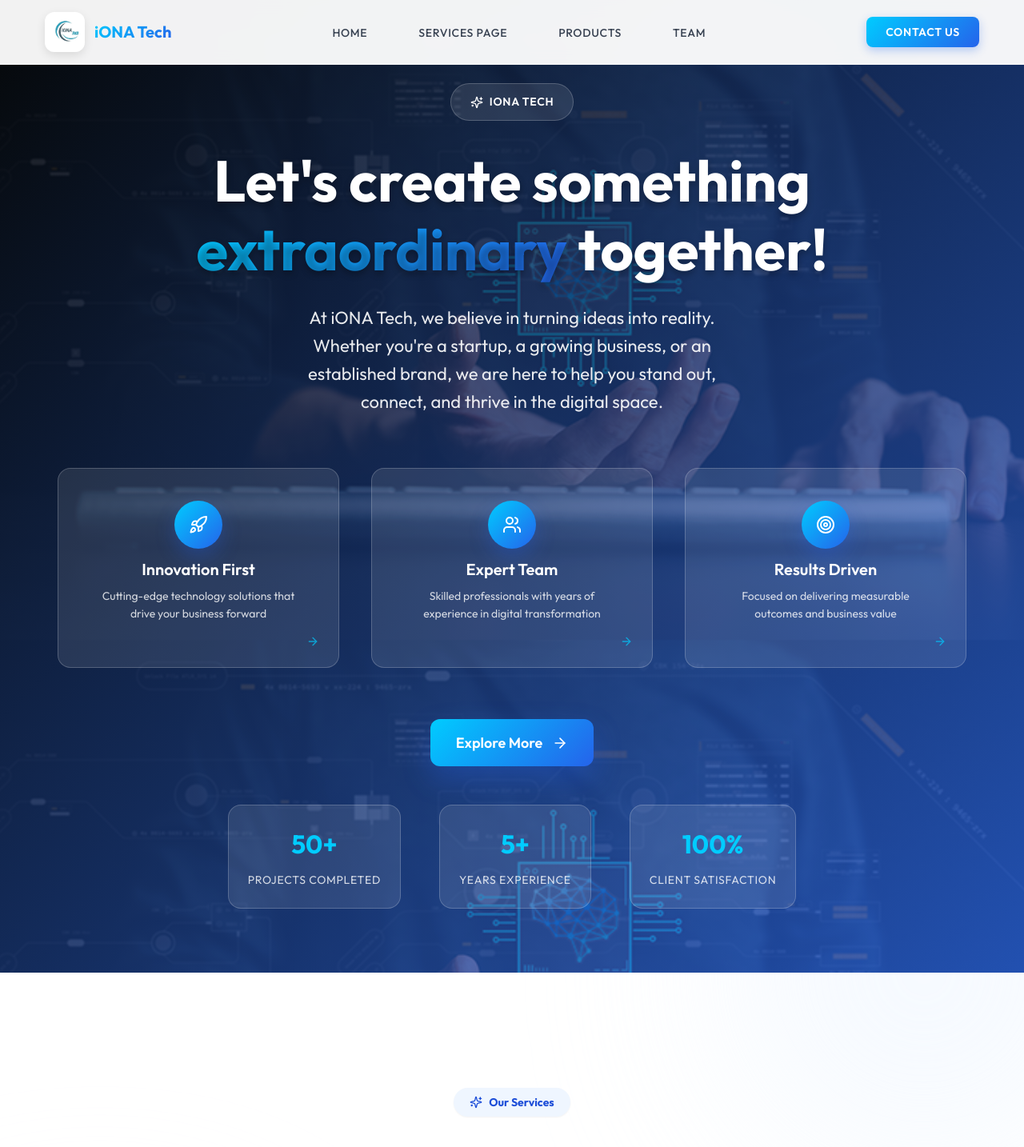
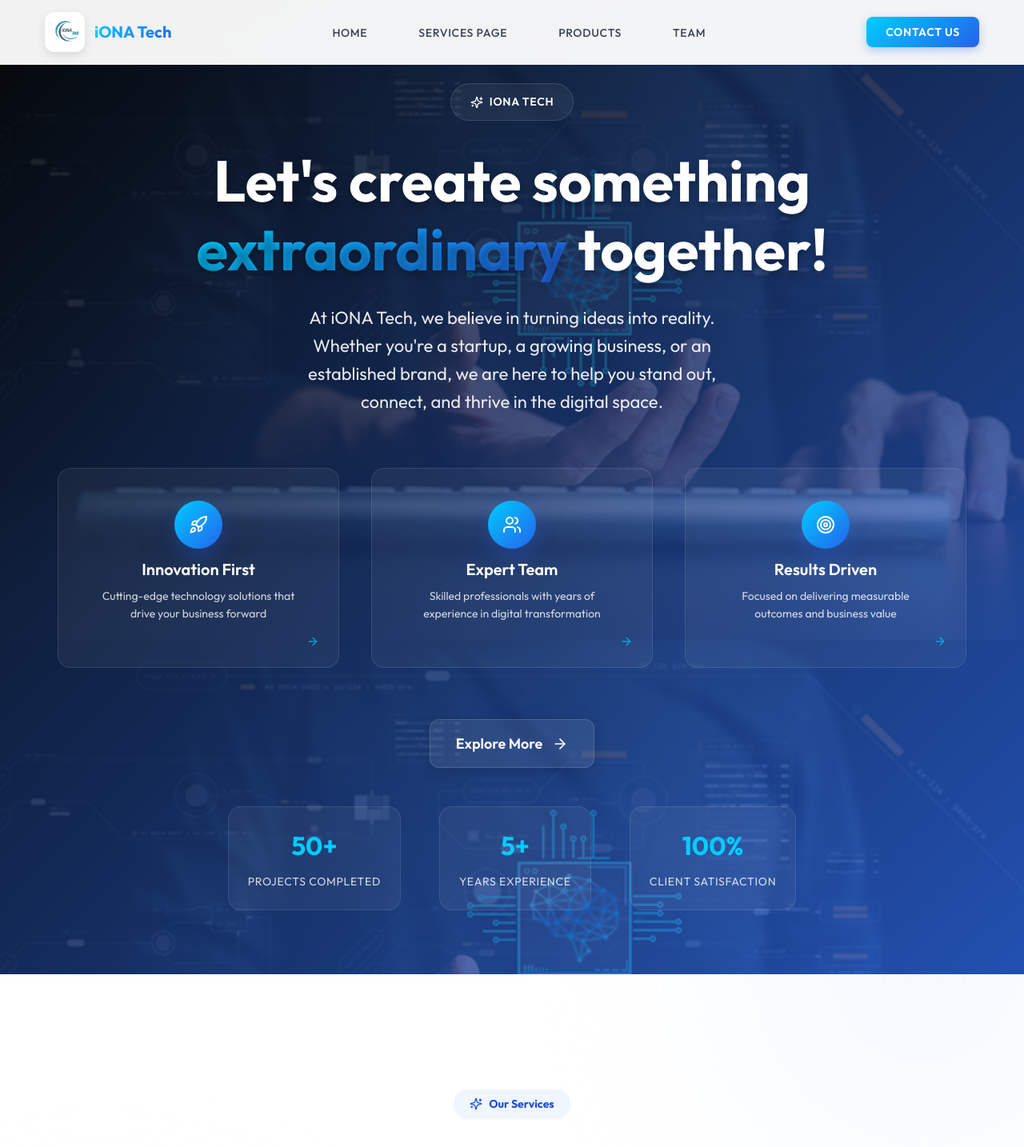
Before and after one commit to ionatech2025/ionatech, a React (Vite) app: page / in a window 1280 px wide. Shown: the top 1434 px of the page at 80% size. Built offline with nearby package versions, Linux system fonts and the light colour scheme.

Commit message:
style: refine glassmorphism and hover animations in Tech section
Subtle opacity and blur adjustments; smoother hover animations; consistent styling.

Co-authored-by: iONATech <241550895+ionatech2025@users.noreply.github.com>

```diff
--- a/src/Components/Tech/Tech.css
+++ b/src/Components/Tech/Tech.css
@@ -62,9 +62,10 @@
   display: inline-flex;
   align-items: center;
   gap: 0.5rem;
-  background: rgba(255, 255, 255, 0.1);
-  backdrop-filter: blur(8px);
-  border: 1px solid rgba(255, 255, 255, 0.2);
+  background: rgba(255, 255, 255, 0.06);
+  backdrop-filter: blur(6px);
+  -webkit-backdrop-filter: blur(6px);
+  border: 1px solid rgba(255, 255, 255, 0.12);
   color: white;
   padding: 0.75rem 1.5rem;
   border-radius: 2rem;
@@ -121,8 +122,9 @@
 }
 
 .tech-feature-link:hover .tech-feature {
-  background: rgba(255, 255, 255, 0.15);
-  box-shadow: 0 20px 40px rgba(0, 0, 0, 0.3);
+  background: rgba(255, 255, 255, 0.08);
+  border-color: rgba(255, 255, 255, 0.18);
+  box-shadow: 0 16px 40px rgba(0, 0, 0, 0.18);
 }
 
 .tech-feature-link:hover .feature-arrow {
@@ -132,12 +134,13 @@
 
 /* Feature Card */
 .tech-feature {
-  background: rgba(255, 255, 255, 0.1);
-  backdrop-filter: blur(8px);
-  border: 1px solid rgba(255, 255, 255, 0.2);
+  background: rgba(255, 255, 255, 0.05);
+  backdrop-filter: blur(6px);
+  -webkit-backdrop-filter: blur(6px);
+  border: 1px solid rgba(255, 255, 255, 0.1);
   border-radius: 1rem;
   padding: 2rem;
-  transition: all 0.3s ease;
+  transition: all 0.35s cubic-bezier(0.4, 0, 0.2, 1);
   position: relative;
   height: 100%;
   display: flex;
@@ -194,24 +197,27 @@
   display: inline-flex;
   align-items: center;
   gap: 0.75rem;
-  background: linear-gradient(135deg, #00ccff 0%, #2563eb 100%);
+  background: rgba(255, 255, 255, 0.08);
+  backdrop-filter: blur(6px);
+  -webkit-backdrop-filter: blur(6px);
+  border: 1px solid rgba(255, 255, 255, 0.15);
   color: white;
-  border: none;
   padding: 1rem 2rem;
   border-radius: 0.75rem;
   font-size: 1.125rem;
   font-weight: 600;
   cursor: pointer;
-  transition: all 0.3s ease;
-  box-shadow: 0 15px 35px rgba(37, 99, 235, 0.3);
+  transition: all 0.35s cubic-bezier(0.4, 0, 0.2, 1);
+  box-shadow: 0 4px 20px rgba(0, 0, 0, 0.15);
   white-space: nowrap;
   min-width: fit-content;
 }
 
 .tech-button:hover {
-  transform: translateY(-3px);
-  box-shadow: 0 20px 40px rgba(37, 99, 235, 0.4);
-  background: linear-gradient(135deg, #0099cc 0%, #1d4ed8 100%);
+  transform: translateY(-2px);
+  background: rgba(255, 255, 255, 0.12);
+  border-color: rgba(255, 255, 255, 0.25);
+  box-shadow: 0 8px 30px rgba(0, 0, 0, 0.2);
 }
 
 /* Stats */
@@ -225,18 +231,21 @@
 
 .stat-item {
   text-align: center;
-  background: rgba(255, 255, 255, 0.1);
-  backdrop-filter: blur(8px);
-  border: 1px solid rgba(255, 255, 255, 0.2);
+  background: rgba(255, 255, 255, 0.05);
+  backdrop-filter: blur(6px);
+  -webkit-backdrop-filter: blur(6px);
+  border: 1px solid rgba(255, 255, 255, 0.1);
   border-radius: 1rem;
   padding: 1.5rem;
   min-width: 120px;
-  transition: all 0.3s ease;
+  transition: all 0.35s cubic-bezier(0.4, 0, 0.2, 1);
 }
 
 .stat-item:hover {
-  transform: translateY(-3px);
-  background: rgba(255, 255, 255, 0.15);
+  transform: translateY(-4px) scale(1.02);
+  background: rgba(255, 255, 255, 0.08);
+  border-color: rgba(255, 255, 255, 0.18);
+  box-shadow: 0 12px 32px rgba(0, 0, 0, 0.15);
 }
 
 .stat-number {
```
